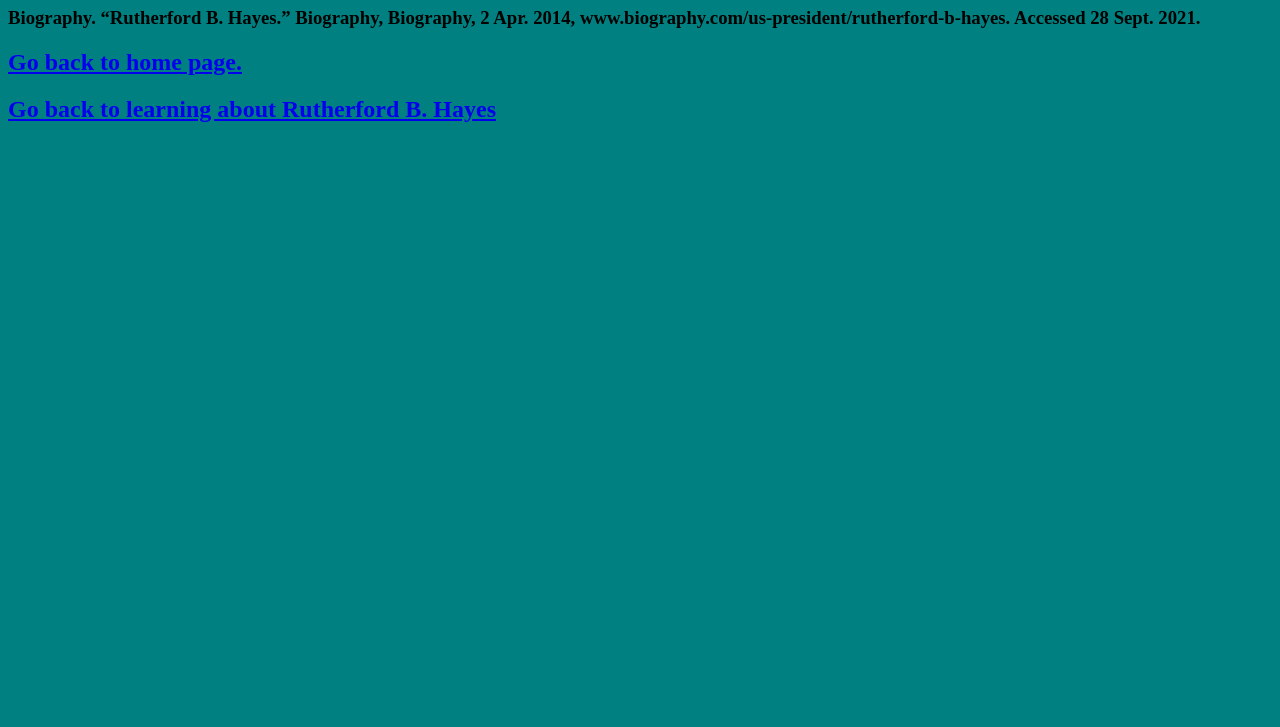
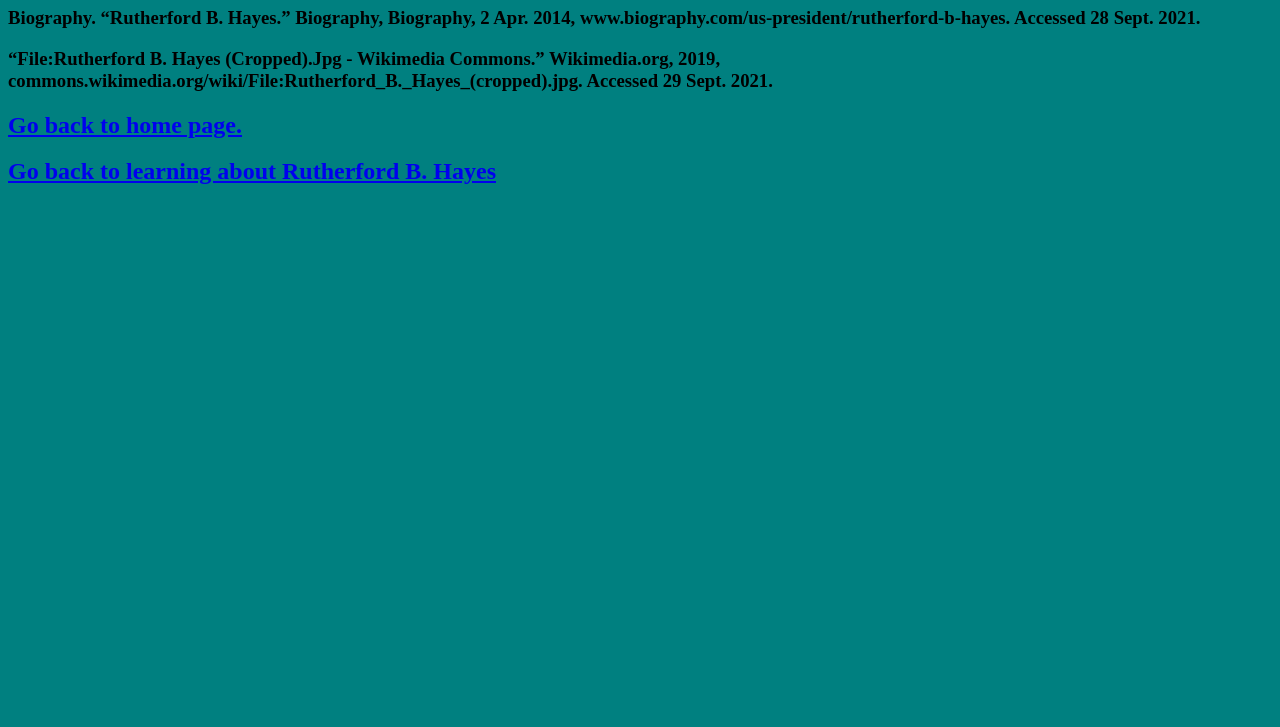
Before and after one commit to MadlyJado/President_Research_Website, a plain HTML site: page credits.html in a window 1280 px wide. Shown: the part 73-800 px from the top of the page. Drawn offline with Linux system fonts and the light colour scheme.

Commit message:
Added in credit for image found online of Rutherford B. Hayes portrait

```diff
--- a/credits.html
+++ b/credits.html
@@ -21,6 +21,7 @@
     <h1>Credits</h1>
     <h3>
         <p>Biography. “Rutherford B. Hayes.” Biography, Biography, 2 Apr. 2014, www.biography.com/us-president/rutherford-b-hayes. Accessed 28 Sept. 2021.</p>
+        <p>“File:Rutherford B. Hayes (Cropped).Jpg - Wikimedia Commons.” Wikimedia.org, 2019, commons.wikimedia.org/wiki/File:Rutherford_B._Hayes_(cropped).jpg. Accessed 29 Sept. 2021.</p>
     </h3>
     <div class="Links">
         <h2><a href="index.html">Go back to home page.</a></h2>
```
